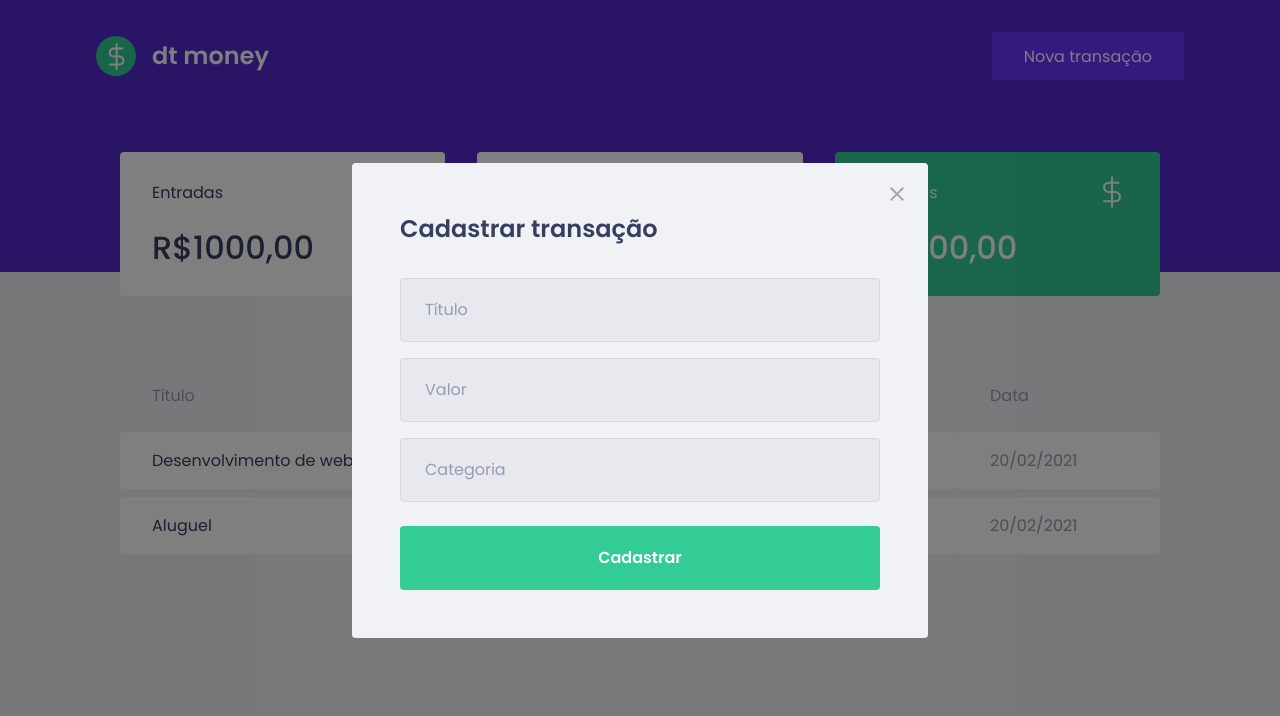
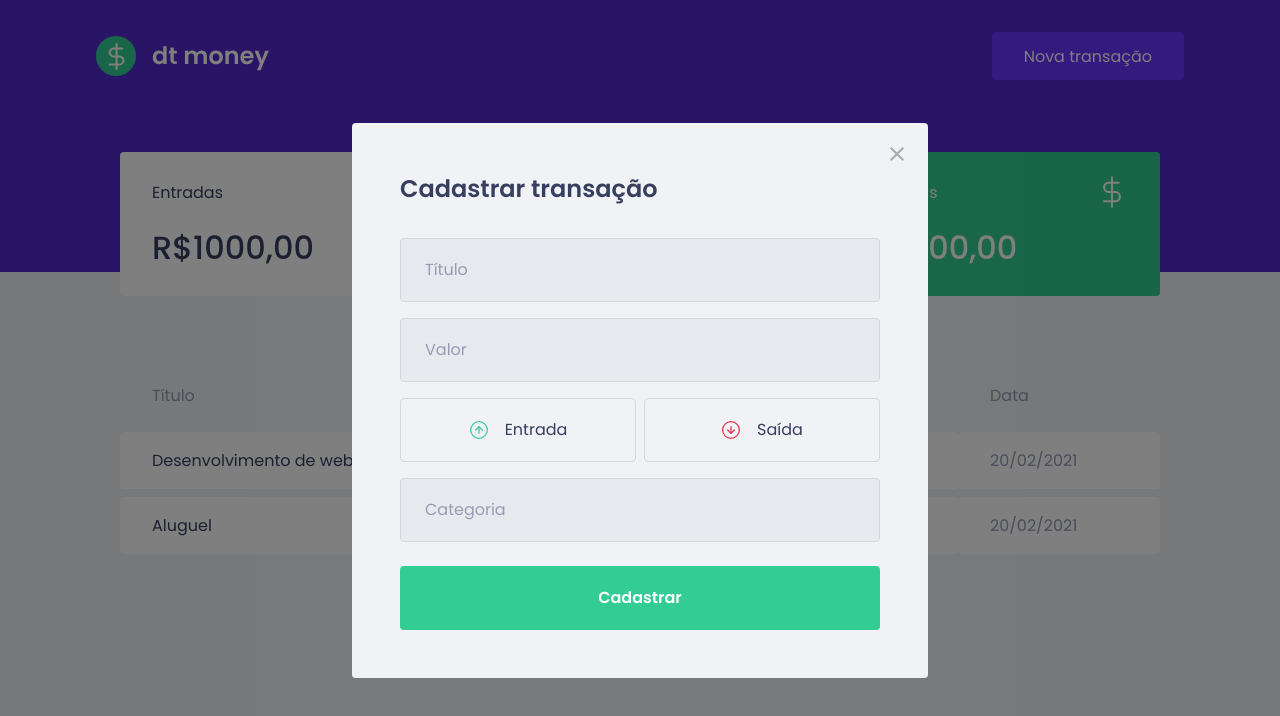
Before and after one commit to guitavano/dtMoney, a React (Create React App) app: page / in a window 1280 px wide. Both pictures are taken after a click on the button "Nova transação". Shown: the top 716 px of the page. Built offline with nearby package versions, Linux system fonts and the light colour scheme; no server answers; what miragejs would draw is missing.

Commit message:
add income and outcome button

```diff
--- a/package.json
+++ b/package.json
@@ -5,6 +5,7 @@
   "dependencies": {
     "axios": "^0.24.0",
     "miragejs": "^0.1.43",
+    "polished": "^4.1.3",
     "react": "^17.0.2",
     "react-dom": "^17.0.2",
     "react-modal": "^3.14.4",
--- a/src/components/NewTransactionModal/index.tsx
+++ b/src/components/NewTransactionModal/index.tsx
@@ -1,6 +1,8 @@
 import Modal from 'react-modal'
 import closeImg from '../../assets/close.svg'
-import { Container } from './styles'
+import incomeImg from '../../assets/income.svg'
+import outcomeImg from '../../assets/outcome.svg'
+import { Container, TransactionTypeContainer } from './styles'
 
 interface NewTransactionModalProps {
     isOpen: boolean;
@@ -30,6 +32,24 @@ export function NewTransactionModal({ isOpen, onRequestClose }: NewTransactionMo
 
                 <input type='number' placeholder='Valor' />
 
+                <TransactionTypeContainer>
+
+                    <button
+                        type="button"
+                    >
+                        <img src={incomeImg} alt="Entrada" />
+                        <span>Entrada</span>
+                    </button>
+
+                    <button
+                        type="button"
+                    >
+                        <img src={outcomeImg} alt="Saída" />
+                        <span>Saída</span>
+                    </button>
+
+                </TransactionTypeContainer>
+
                 <input placeholder='Categoria' />
 
                 <button type='submit'>
--- a/src/components/NewTransactionModal/styles.ts
+++ b/src/components/NewTransactionModal/styles.ts
@@ -1,4 +1,5 @@
 import styled from "styled-components";
+import { darken } from 'polished'
 
 export const Container = styled.form`
     h2{
@@ -46,3 +47,40 @@ export const Container = styled.form`
             }
     }
 `;
+
+export const TransactionTypeContainer = styled.div`
+    margin: 1rem 0;
+    display: grid;
+    grid-template-columns: 1fr 1fr;
+    gap: 0.5rem;
+
+    button{
+        height: 4rem;
+        border: 1px solid #d7d7d7;
+        border-radius: 0.25rem;
+
+        background: transparent;
+
+        display: flex;
+        justify-content: center;
+        align-items: center;
+
+        transition: border-color 0.2s;
+
+        &:hover{
+            border-color: ${darken(0.1, '#d7d7d7')};
+        }
+
+        img{
+            width: 20px;
+            height: 20px
+        }
+
+        span{
+            display: inline-block;
+            margin-left: 1rem;
+            font-size: 1rem;
+            color: var(--text-title)
+        }
+    }
+`
```
Also changed, not shown: 1 other file (tests, documents, lock files or other folders).
